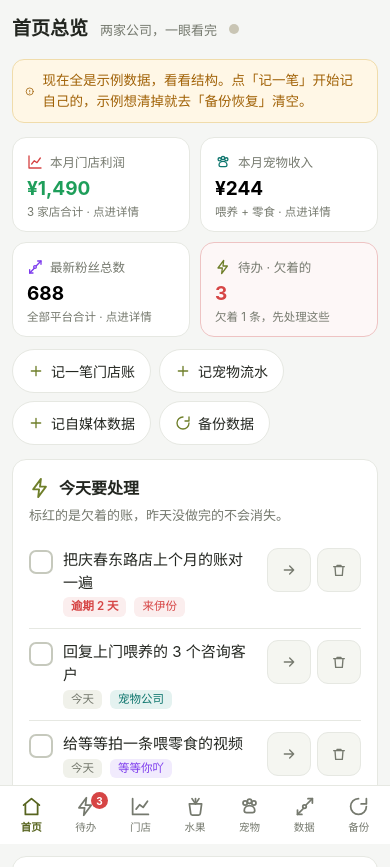
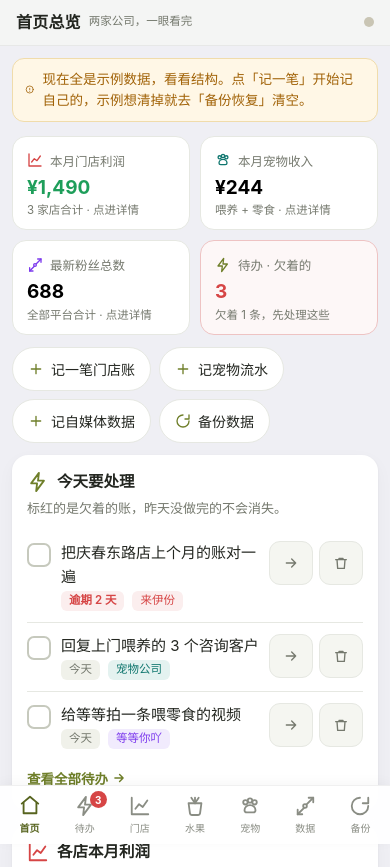
Before and after one commit to ccjh1994/kb-inbox, a plain HTML site: page biz.html in a window 390 px wide. Shown: the top 867 px of the page. Drawn offline with Linux system fonts and the light colour scheme.

Commit message:
手机界面App化：吸顶毛玻璃导航栏、卡片去边框改轻阴影、Tab毛玻璃选中高亮、灰底系统色、切换动画、触控区加大

```diff
--- a/biz.html
+++ b/biz.html
@@ -348,11 +348,35 @@ footer.mob-foot{text-align:center;color:var(--muted);font-size:12px;padding:18px
 }
 @media(max-width:900px){
   .sidebar{display:none}
-  .main{margin-left:0;padding:0 12px calc(76px + env(safe-area-inset-bottom))}
-  .page-head{padding-top:14px}
-  .page-head h1{font-size:19px}
-  .tabbar{display:flex}
+  body{background:#efeff4}
+  .main{margin-left:0;padding:0 12px calc(80px + env(safe-area-inset-bottom))}
+  /* App 化顶部导航：吸顶 + 毛玻璃 */
+  .page-head{
+    position:sticky;top:0;z-index:35;margin:0 -12px 6px;padding:calc(10px + env(safe-area-inset-top)) 16px 10px;
+    background:rgba(245,246,244,.86);-webkit-backdrop-filter:saturate(180%) blur(14px);backdrop-filter:saturate(180%) blur(14px);
+    border-bottom:1px solid rgba(0,0,0,.05);align-items:center;gap:8px;flex-wrap:nowrap;
+  }
+  .page-head h1{font-size:17px;font-weight:650;letter-spacing:.2px;flex:0 0 auto}
+  .page-head .pd{font-size:11.5px;flex:1;min-width:0;white-space:nowrap;overflow:hidden;text-overflow:ellipsis}
+  /* App 化卡片：去边框、轻阴影、大圆角 */
+  .card{border:none;border-radius:16px;padding:15px;margin-top:12px;box-shadow:0 1px 3px rgba(0,0,0,.05),0 6px 18px rgba(0,0,0,.035)}
+  /* App 化底部 Tab：毛玻璃 + 选中态 */
+  .tabbar{
+    display:flex;background:rgba(255,255,255,.92);-webkit-backdrop-filter:saturate(180%) blur(18px);backdrop-filter:saturate(180%) blur(18px);
+    border-top:1px solid rgba(0,0,0,.06);padding:5px 2px calc(5px + env(safe-area-inset-bottom));
+    box-shadow:0 -2px 12px rgba(0,0,0,.04);
+  }
+  .tabbar button{min-height:46px;gap:3px;font-size:10px;color:#8a8d84;border-radius:12px}
+  .tabbar button svg{width:22px;height:22px;transition:transform .16s}
+  .tabbar button.active{color:var(--olive-deep)}
+  .tabbar button.active svg{transform:translateY(-1px)}
+  .tabbar button:active{background:var(--olive-softer)}
   .ph-sync{display:inline-block}
+}
+/* 视图切换：轻微上滑淡入，更像原生 */
+@media(max-width:900px){
+  .view.active{animation:appIn .2s cubic-bezier(.2,.7,.3,1)}
+  @keyframes appIn{from{opacity:0;transform:translateY(8px)}to{opacity:1;transform:none}}
 }
 @media(max-width:560px){
   .hero-grid{grid-template-columns:repeat(2,1fr)}
@@ -371,6 +395,10 @@ footer.mob-foot{text-align:center;color:var(--muted);font-size:12px;padding:18px
   .fr-daily-head,.fr-daily-row,.fr-daily-total{gap:6px}
   .fr-daily-head{font-size:11px}
   .fr-daily-row{font-size:12px}
+  /* App 化：触控区与输入框 */
+  .page-head h1{font-size:16px}
+  .btn{min-height:44px;border-radius:12px}
+  .card h2{font-size:15.5px}
   /* 日历窄屏 */
   .cal-cell{min-height:46px;padding:3px 1px;border-radius:7px}
   .cal-cell .dnum{font-size:12px}
```
